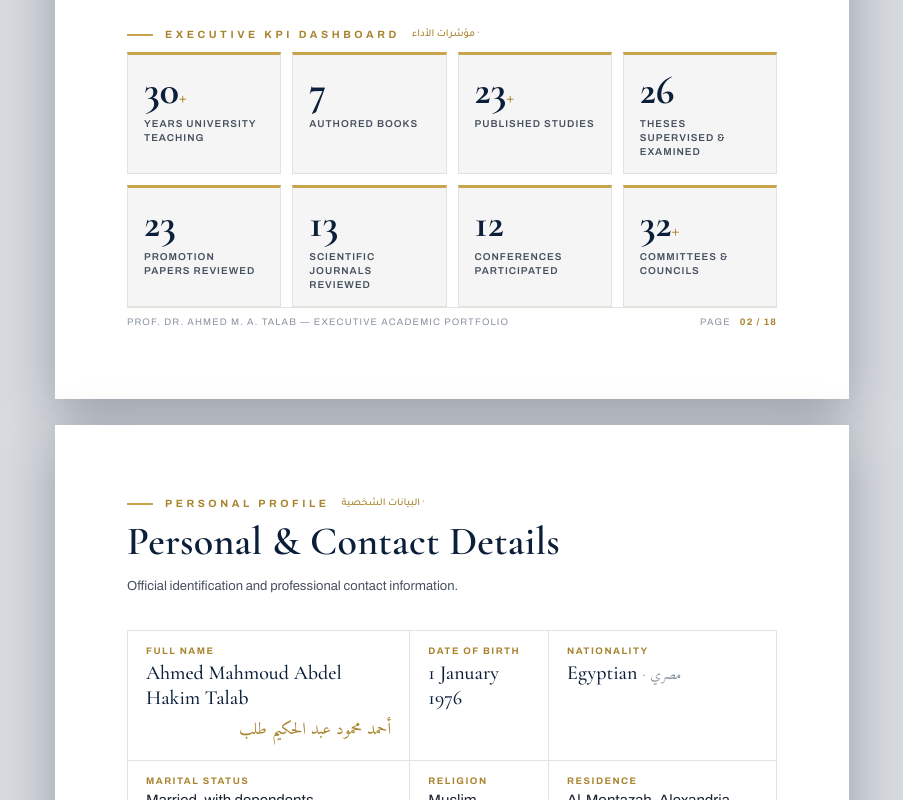
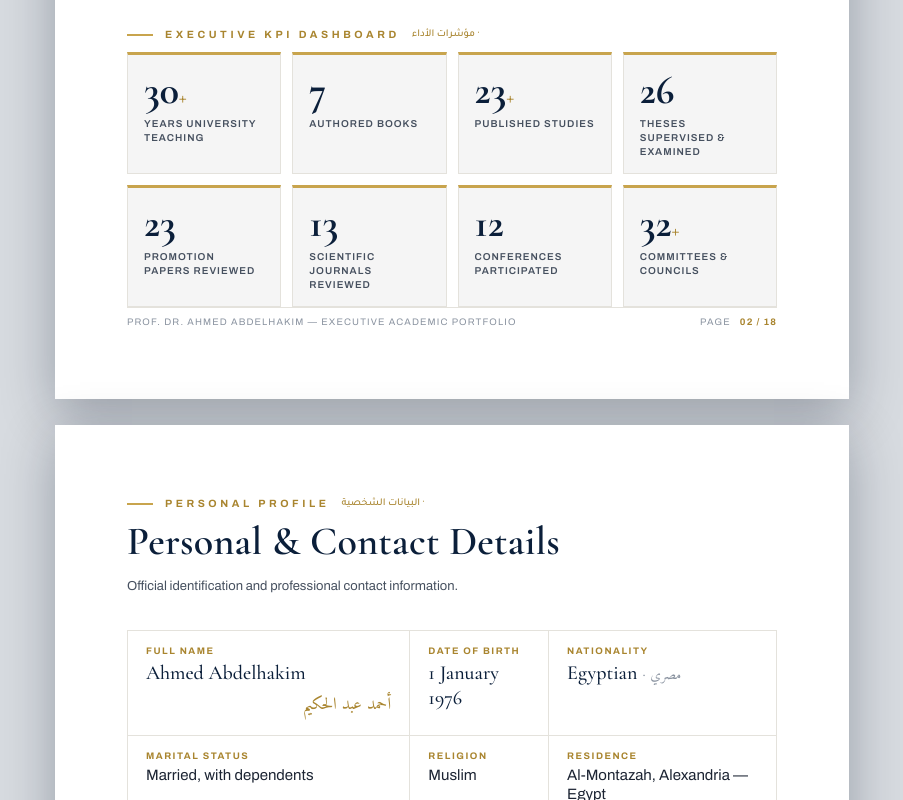
Before and after one commit to kenzyabdelhakim/ahmed_abdelhakim, a plain HTML site: page index.html in a window 1280 px wide. Shown: the part 2000-2800 px from the top of the page, without its empty margins (220-1123 px from the left). Drawn offline with nearby package versions, Linux system fonts and the light colour scheme.

Commit message:
Update name from Ahmed Mahmoud Abdel Hakim Talab to Ahmed Abdelhakim

```diff
--- a/index.html
+++ b/index.html
@@ -3,7 +3,7 @@
 <head>
 <meta charset="UTF-8" />
 <meta name="viewport" content="width=device-width, initial-scale=1.0" />
-<title>Prof. Dr. Ahmed Mahmoud Abdel Hakim Talab — Executive Academic Portfolio</title>
+<title>Prof. Dr. Ahmed Abdelhakim — Executive Academic Portfolio</title>
 <link rel="preconnect" href="https://fonts.googleapis.com" />
 <link rel="preconnect" href="https://fonts.gstatic.com" crossorigin />
 <link href="https://fonts.googleapis.com/css2?family=Cormorant+Garamond:ital,wght@0,500;0,600;0,700;1,500;1,600&family=Archivo:wght@400;500;600;700&family=Amiri:wght@400;700&family=Tajawal:wght@400;500;700&display=swap" rel="stylesheet" />
@@ -64,14 +64,14 @@
 
     <div class="cover-portrait-wrap">
       <div class="cover-portrait-ring"></div>
-      <div class="cover-portrait"><img src="assets/portrait-cover.jpg" alt="Prof. Dr. Ahmed Talab" /></div>
+      <div class="cover-portrait"><img src="assets/portrait-cover.jpg" alt="Prof. Dr. Ahmed Abdelhakim" /></div>
     </div>
 
     <h1 class="cover-name">
       <span class="pre">Executive Academic Portfolio</span>
-      Prof. Dr. Ahmed Mahmoud<br/>Abdel Hakim Talab
+      Prof. Dr. Ahmed<br/>Abdelhakim
     </h1>
-    <div class="cover-name-ar">أ. د. أحمد محمود عبد الحكيم طلب</div>
+    <div class="cover-name-ar">أ. د. أحمد عبد الحكيم</div>
 
     <div class="cover-divider"><span></span><i class="dot"></i><span></span></div>
 
@@ -116,7 +116,7 @@
   <div class="cols2-uneven" style="align-items:start;">
     <div>
       <p style="font-family:var(--serif);font-size:21px;line-height:1.45;color:var(--navy);margin:0 0 12px;font-weight:500;">
-        Prof. Dr. Ahmed Talab is a Professor of Sports Sciences at the University of Sadat City, specialising in aquatic sports, swimming and sports training, with more than thirty years of continuous university teaching.
+        Prof. Dr. Ahmed Abdelhakim is a Professor of Sports Sciences at the University of Sadat City, specialising in aquatic sports, swimming and sports training, with more than thirty years of continuous university teaching.
       </p>
       <p style="font-size:12px;line-height:1.7;color:var(--ink-soft);margin:0 0 10px;">
         Appointed Professor in 2016, he served as <b>Vice Dean for Education &amp; Student Affairs</b> (2020–2022), where he led the faculty's education sector through strategic planning, self-study preparation, hybrid-learning transformation during the pandemic, and a portfolio of student-success initiatives that earned the faculty first-place university honours.
@@ -135,8 +135,8 @@
           <img src="assets/portrait.jpg" alt="Prof. Dr. Ahmed Talab" style="width:100%;height:100%;object-fit:cover;object-position:50% 22%;" />
         </div>
         <div style="text-align:center;padding:11px 4px 4px;">
-          <div style="font-family:var(--serif);font-size:18px;color:var(--navy);font-weight:600;line-height:1.1;">Prof. Dr. Ahmed Talab</div>
-          <div class="ar-serif" style="font-size:14px;color:var(--gold-deep);margin-top:3px;">أ.د. أحمد طلب</div>
+          <div style="font-family:var(--serif);font-size:18px;color:var(--navy);font-weight:600;line-height:1.1;">Prof. Dr. Ahmed Abdelhakim</div>
+          <div class="ar-serif" style="font-size:14px;color:var(--gold-deep);margin-top:3px;">أ.د. أحمد عبد الحكيم</div>
           <div style="font-size:9.5px;letter-spacing:.12em;text-transform:uppercase;color:var(--ink-mute);margin-top:7px;line-height:1.5;">Professor of Sports Sciences<br/>University of Sadat City</div>
         </div>
       </div>
@@ -158,7 +158,7 @@
   </div>
 
   <div class="pfoot">
-    <span>Prof. Dr. Ahmed M. A. Talab — Executive Academic Portfolio</span>
+    <span>Prof. Dr. Ahmed Abdelhakim — Executive Academic Portfolio</span>
     <span class="mono">Page <span class="pnum">02 / 18</span></span>
   </div>
 </section>
@@ -176,8 +176,8 @@
   <div class="info-grid" style="grid-template-columns:repeat(3,1fr);">
     <div class="info-cell">
       <div class="k">Full Name</div>
-      <div class="v">Ahmed Mahmoud Abdel Hakim Talab</div>
-      <div class="ar-serif" style="font-size:17px;color:var(--gold-deep);margin-top:4px;">أحمد محمود عبد الحكيم طلب</div>
+      <div class="v">Ahmed Abdelhakim</div>
+      <div class="ar-serif" style="font-size:17px;color:var(--gold-deep);margin-top:4px;">أحمد عبد الحكيم</div>
     </div>
     <div class="info-cell">
       <div class="k">Date of Birth</div>
@@ -230,12 +230,7 @@
   </div>
 
   <div style="margin-top:11mm;display:flex;gap:14px;align-items:stretch;">
-    <div style="flex:none;width:60mm;background:var(--navy);color:#fff;padding:20px;display:flex;flex-direction:column;justify-content:center;">
-      <div class="monogram" style="border-color:rgba(226,202,135,.6);color:var(--gold-soft);margin-bottom:14px;">AT</div>
-      <div style="font-family:var(--serif);font-size:24px;line-height:1.12;color:#fff;">Prof. Dr.<br/>Ahmed Talab</div>
-      <div class="ar-serif" style="font-size:15px;color:var(--gold-soft);margin-top:8px;">أ.د. أحمد طلب</div>
-    </div>
-    <div style="flex:1;border:1px solid var(--line);padding:20px 22px;display:flex;flex-direction:column;justify-content:center;">
+      <div style="flex:1;border:1px solid var(--line);padding:20px 22px;display:flex;flex-direction:column;justify-content:center;">
       <p class="eyebrow" style="margin-bottom:8px;">Field of Specialisation</p>
       <div class="tags">
         <span class="tag">Aquatic Sports</span>
@@ -251,7 +246,7 @@
   </div>
 
   <div class="pfoot">
-    <span>Prof. Dr. Ahmed M. A. Talab — Executive Academic Portfolio</span>
+    <span>Prof. Dr. Ahmed Abdelhakim — Executive Academic Portfolio</span>
     <span class="mono">Page <span class="pnum">03 / 18</span></span>
   </div>
 </section>
@@ -316,7 +311,7 @@
   </div>
 
   <div class="pfoot">
-    <span>Prof. Dr. Ahmed M. A. Talab — Executive Academic Portfolio</span>
+    <span>Prof. Dr. Ahmed Abdelhakim — Executive Academic Portfolio</span>
     <span class="mono">Page <span class="pnum">04 / 18</span></span>
   </div>
 </section>
@@ -385,7 +380,7 @@
   </div>
 
   <div class="pfoot">
-    <span>Prof. Dr. Ahmed M. A. Talab — Executive Academic Portfolio</span>
+    <span>Prof. Dr. Ahmed Abdelhakim — Executive Academic Portfolio</span>
     <span class="mono">Page <span class="pnum">05 / 18</span></span>
   </div>
 </section>
@@ -426,7 +421,7 @@
   </div>
 
   <div class="pfoot">
-    <span>Prof. Dr. Ahmed M. A. Talab — Executive Academic Portfolio</span>
+    <span>Prof. Dr. Ahmed Abdelhakim — Executive Academic Portfolio</span>
     <span class="mono">Page <span class="pnum">06 / 18</span></span>
   </div>
 </section>
@@ -483,7 +478,7 @@
   </div>
 
   <div class="pfoot">
-    <span>Prof. Dr. Ahmed M. A. Talab — Executive Academic Portfolio</span>
+    <span>Prof. Dr. Ahmed Abdelhakim — Executive Academic Portfolio</span>
     <span class="mono">Page <span class="pnum">07 / 18</span></span>
   </div>
 </section>
@@ -538,7 +533,7 @@
   </div>
 
   <div class="pfoot">
-    <span>Prof. Dr. Ahmed M. A. Talab — Executive Academic Portfolio</span>
+    <span>Prof. Dr. Ahmed Abdelhakim — Executive Academic Portfolio</span>
     <span class="mono">Page <span class="pnum">08 / 18</span></span>
   </div>
 </section>
@@ -589,7 +584,7 @@
   </div>
 
   <div class="pfoot">
-    <span>Prof. Dr. Ahmed M. A. Talab — Executive Academic Portfolio</span>
+    <span>Prof. Dr. Ahmed Abdelhakim — Executive Academic Portfolio</span>
     <span class="mono">Page <span class="pnum">09 / 18</span></span>
   </div>
 </section>
@@ -648,7 +643,7 @@
   </div>
 
   <div class="pfoot">
-    <span>Prof. Dr. Ahmed M. A. Talab — Executive Academic Portfolio</span>
+    <span>Prof. Dr. Ahmed Abdelhakim — Executive Academic Portfolio</span>
     <span class="mono">Page <span class="pnum">10 / 18</span></span>
   </div>
 </section>
@@ -720,7 +715,7 @@
   </div>
 
   <div class="pfoot">
-    <span>Prof. Dr. Ahmed M. A. Talab — Executive Academic Portfolio</span>
+    <span>Prof. Dr. Ahmed Abdelhakim — Executive Academic Portfolio</span>
     <span class="mono">Page <span class="pnum">11 / 18</span></span>
   </div>
 </section>
@@ -763,7 +758,7 @@
   </div>
 
   <div class="pfoot">
-    <span>Prof. Dr. Ahmed M. A. Talab — Executive Academic Portfolio</span>
+    <span>Prof. Dr. Ahmed Abdelhakim — Executive Academic Portfolio</span>
     <span class="mono">Page <span class="pnum">12 / 18</span></span>
   </div>
 </section>
@@ -832,7 +827,7 @@
   </div>
 
   <div class="pfoot">
-    <span>Prof. Dr. Ahmed M. A. Talab — Executive Academic Portfolio</span>
+    <span>Prof. Dr. Ahmed Abdelhakim — Executive Academic Portfolio</span>
     <span class="mono">Page <span class="pnum">13 / 18</span></span>
   </div>
 </section>
@@ -897,7 +892,7 @@
   </div>
 
   <div class="pfoot">
-    <span>Prof. Dr. Ahmed M. A. Talab — Executive Academic Portfolio</span>
+    <span>Prof. Dr. Ahmed Abdelhakim — Executive Academic Portfolio</span>
     <span class="mono">Page <span class="pnum">14 / 18</span></span>
   </div>
 </section>
@@ -938,7 +933,7 @@
   </div>
 
   <div class="pfoot">
-    <span>Prof. Dr. Ahmed M. A. Talab — Executive Academic Portfolio</span>
+    <span>Prof. Dr. Ahmed Abdelhakim — Executive Academic Portfolio</span>
     <span class="mono">Page <span class="pnum">15 / 18</span></span>
   </div>
 </section>
@@ -995,7 +990,7 @@
   </div>
 
   <div class="pfoot">
-    <span>Prof. Dr. Ahmed M. A. Talab — Executive Academic Portfolio</span>
+    <span>Prof. Dr. Ahmed Abdelhakim — Executive Academic Portfolio</span>
     <span class="mono">Page <span class="pnum">16 / 18</span></span>
   </div>
 </section>
@@ -1043,7 +1038,7 @@
   </div>
 
   <div class="pfoot">
-    <span>Prof. Dr. Ahmed M. A. Talab — Executive Academic Portfolio</span>
+    <span>Prof. Dr. Ahmed Abdelhakim — Executive Academic Portfolio</span>
     <span class="mono">Page <span class="pnum">17 / 18</span></span>
   </div>
 </section>
@@ -1064,13 +1059,13 @@
   <div class="cover-inner" style="justify-content:center;text-align:center;align-items:center;">
     <div class="cover-portrait-wrap" style="width:54mm;height:54mm;margin:0 auto 7mm;">
       <div class="cover-portrait-ring"></div>
-      <div class="cover-portrait"><img src="assets/portrait.jpg" alt="Prof. Dr. Ahmed Talab" style="object-position:50% 20%;" /></div>
+      <div class="cover-portrait"><img src="assets/portrait.jpg" alt="Prof. Dr. Ahmed Abdelhakim" style="object-position:50% 20%;" /></div>
     </div>
 
     <div class="cover-divider"><span></span><i class="dot"></i><span></span></div>
 
-    <h2 class="cover-name" style="font-size:38px;">Prof. Dr. Ahmed Mahmoud<br/>Abdel Hakim Talab</h2>
-    <div class="cover-name-ar">أ. د. أحمد محمود عبد الحكيم طلب</div>
+    <h2 class="cover-name" style="font-size:38px;">Prof. Dr. Ahmed<br/>Abdelhakim</h2>
+    <div class="cover-name-ar">أ. د. أحمد عبد الحكيم</div>
     <p class="cover-role" style="font-size:19px;">Professor of Sports Sciences</p>
     <p class="cover-role2">Former Vice Dean for Education &amp; Student Affairs · University of Sadat City</p>
 
--- a/portfolio.css
+++ b/portfolio.css
@@ -1,5 +1,5 @@
 /* =====================================================================
-   EXECUTIVE ACADEMIC PORTFOLIO — Prof. Dr. Ahmed Mahmoud Abdel Hakim Talab
+   EXECUTIVE ACADEMIC PORTFOLIO — Prof. Dr. Ahmed Abdelhakim
    Design system: Navy / Gold / White / Light Gray
    Serif display (Cormorant Garamond) + Sans (Archivo) + Arabic (Amiri/Tajawal)
    ===================================================================== */
```
